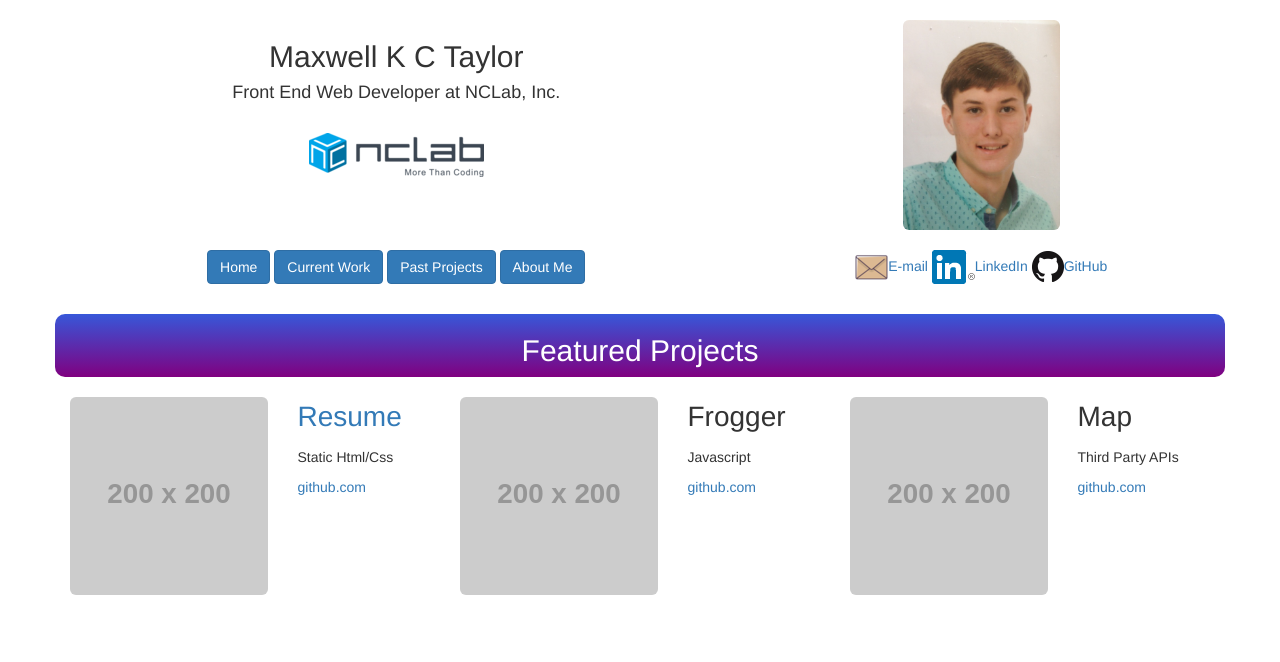
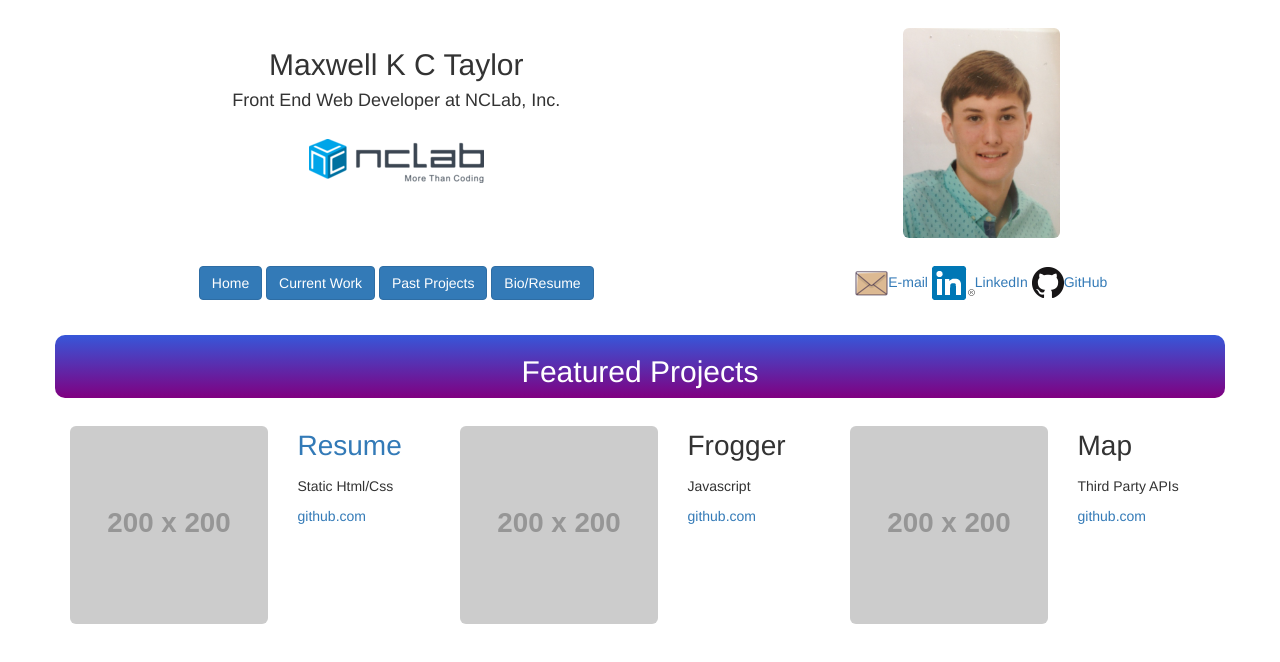
Before and after one commit to maxwell9999/FEND-Udacity, a plain HTML site: page Project_Code/P1/portfolio/index.html in a window 1280 px wide. Drawn offline with Linux system fonts and the light colour scheme; placeholder pictures from the web are drawn by us.

Commit message:
row in row bug fix, trailing white space removal, margins instead of <br>, other small changes

```diff
--- a/Project_Code/P1/portfolio/css/style.css
+++ b/Project_Code/P1/portfolio/css/style.css
@@ -1,12 +1,26 @@
-/** {
-	outline: 1px solid red !important;
-}*/
+/** ensure HTML5 support in browsers */
+header, section, nav {
+    display: block;
+}
 
+.masthead, .navi-row, .featured-content {
+   margin-bottom: 2em;
+}
 
-.featured-banner{
+ .nclab-row, .navi-buttons, .contact-buttons {
+   margin-bottom: 0.5em;
+ }
+
+/** body spacing from top of page */
+.body, .nclab-row {
+   margin-top: 2em;
+}
+
+.featured-banner {
    border-radius: 10px;
    color: #fff;
    background: linear-gradient(#3757d9,purple);
+   margin-bottom: 2em;
 }
 
 .tile-text {
--- a/Project_Code/P1/portfolio/index.html
+++ b/Project_Code/P1/portfolio/index.html
@@ -6,63 +6,52 @@
   <meta charset= "utf-8">
   <meta http-equiv="X-UA-Compatible" content="IE=edge">
   <meta name= "viewport" content= "width=device-width, initial-scale = 1">
-  <link rel="stylesheet" href="css/bootstrap.css">
+  <link rel="stylesheet" href="css/bootstrap.min.css">
   <link rel= "stylesheet" href="css/normalize.css">
   <link rel= "stylesheet" href="css/style.css">
   <script src="js/bootstrap.min.js"></script>
   <title>Maxwell K C Taylor</title>
 </head>
 
-<body>
-
-  <br>
+<body class="body">
 
   <div class="container">
-    <div class="row">
-      <div class="col-sm-7 col-xs-12">
-        <header class="row">
-          <h2 class="header-name text-center">Maxwell K C Taylor</h2>
-          <h4 class="sub-header-title text-center">Front End Web Developer at NCLab, Inc.</h4>
-          <div class="row">
-            <br>
-            <p><a href="https://nclab.com"><img class="logo center-block" src="img/nclab-logo.png" alt="NCLab, Inc."></a></p>
-          </div>
-        </header>
-      </div>
-        <div class="col-sm-5 col-xs-12">
+    <section class="row masthead">
+      <header class="col-sm-7">
+        <h2 class="header-name text-center">Maxwell K C Taylor</h2>
+        <h4 class="sub-header-title text-center">Front End Web Developer at NCLab, Inc.</h4>
+        <div class="nclab-row">
+          <a href="https://nclab.com"><img class="logo center-block" src="img/nclab-logo.png" alt="NCLab, Inc."></a>
+        </div>
+      </header>
+        <div class="col-sm-5">
           <img class="my-face img-responsive img-rounded center-block" src="img/profile_pic.JPG" alt="Maxwell Taylor">
         </div>
-    </div>
+    </section>
 
-    <br>
-
-    <section class="row">
-      <nav class="col-sm-7 col-xs-12 text-center">
-        <p><a class="btn btn-primary" type="submit" href="index.html">Home</a>
-          <a class="btn btn-primary" type="submit">Current Work</a>
-          <a class="btn btn-primary" type="submit">Past Projects</a>
-          <a class="btn btn-primary" type="submit">About Me</a></p>
+    <section class="row navi-row">
+      <nav class="col-sm-7 text-center navi-buttons">
+          <a class="btn btn-primary" href="index.html">Home</a>
+          <a class="btn btn-primary">Current Work</a>
+          <a class="btn btn-primary">Past Projects</a>
+          <a class="btn btn-primary" href="html/resume.html">Bio/Resume</a>
       </nav>
-      <div class="col-sm-5 col-xs-12 text-center">
-          <p><a href="mailto:maxwell9999@gmail.com"><img class="logo" src="img/email-33px.png" alt="Email">E-mail</a>
+      <div class="col-sm-5 text-center contact-buttons">
+          <a href="mailto:maxwell9999@gmail.com"><img class="logo" src="img/email-33px.png" alt="Email">E-mail</a>
           <a href="https://www.linkedin.com/in/maxwellkctaylor"><img class="logo" src="img/In-2C-34px-R.png" alt="LinkedIn(R)">LinkedIn</a>
-          <a href="https://github.com/maxwell9999"><img class="logo" src="img/GitHub-Mark-32px.png" alt="GitHub">GitHub</a></p>
+          <a href="https://github.com/maxwell9999"><img class="logo" src="img/GitHub-Mark-32px.png" alt="GitHub">GitHub</a>
       </div>
     </section>
 
-    <br>
-
     <section class="row featured-banner">
-      <header class="col-sm-12">
+      <header class="col-xs-12">
         <h2 class="text-center">Featured Projects</h2>
       </header>
     </section>
 
-    <br>
-
     <section class="row">
       <div class="col-lg-4 col-sm-6 col-xs-12">
-        <div class="row">
+        <div class="row featured-content">
           <div class="col-lg-7 col-md-6 col-sm-7 col-xs-6">
             <a href="html/resume.html"><img class="img-responsive img-rounded center-block" src="http://placehold.it/200x200" alt="Resume"></a>
           </div>
@@ -73,10 +62,10 @@
               <a class="tile-subtext" href="http://github.com">github.com</a>
             </p>
           </div>
-        </div>  <br>
+        </div>
       </div>
       <div class="col-lg-4 col-sm-6 col-xs-12">
-        <div class="row">
+        <div class="row featured-content">
           <div class="col-lg-7 col-md-6 col-sm-7 col-xs-6">
             <a href="http://github.com"><img class="img-responsive img-rounded center-block" src="http://placehold.it/200x200" alt="Frogger"></a>
           </div>
@@ -87,10 +76,10 @@
               <a class="tile-subtext" href="http://github.com">github.com</a>
             </p>
           </div>
-        </div>  <br>
+        </div>
       </div>
       <div class="col-lg-4 col-sm-6 col-xs-12">
-        <div class="row">
+        <div class="row featured-content">
           <div class="col-lg-7 col-md-6 col-sm-7 col-xs-6">
             <a href="http://github.com"><img class="img-responsive img-rounded center-block" src="http://placehold.it/200x200" alt="Frogger"></a>
           </div>
@@ -101,7 +90,7 @@
               <a class="tile-subtext" href="http://github.com">github.com</a>
             </p>
           </div>
-        </div>  <br>
+        </div>
       </div>
     </section>
 
```
